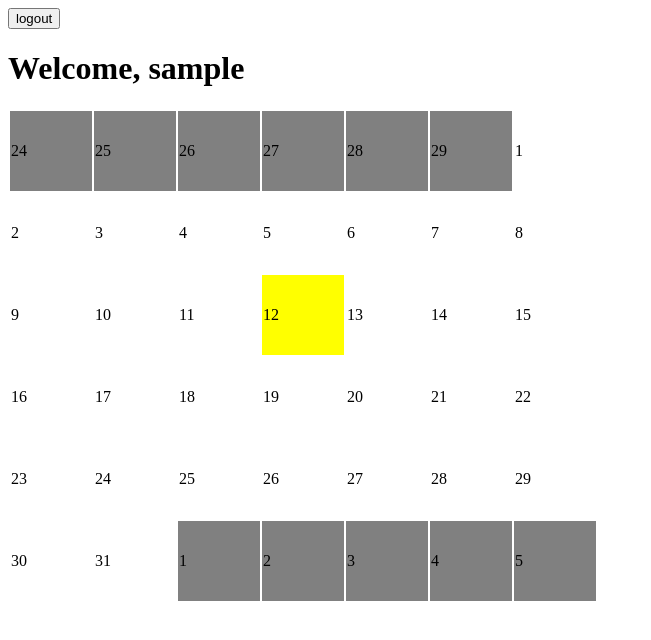
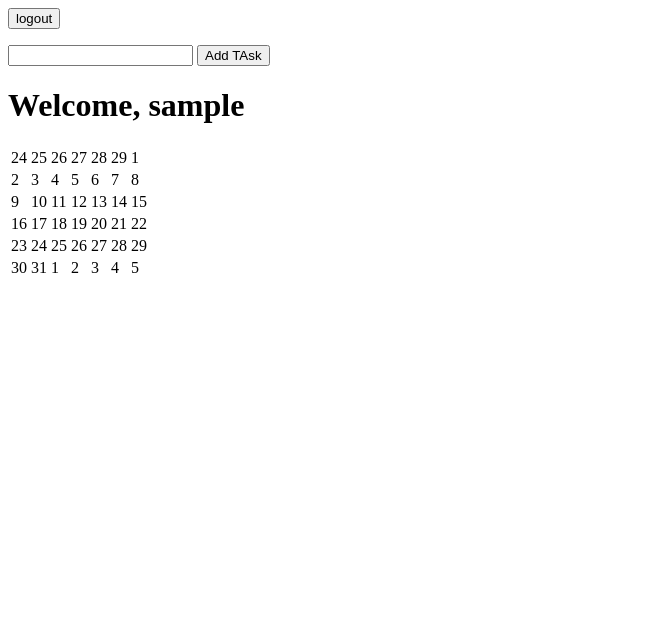
Before and after one commit to hristoroque/TasksDoer, a Django app: page /main/ in a window 1280 px wide. Shown: the top 640 px of the page, without its empty margins (0-651 px from the left). Run offline with Django 3.2, Linux system fonts and the light colour scheme; the visitor is signed in with stand-in values (Sample User, id 1); data that the repository does not hold is empty.

Commit message:
Added display of tasks and task form

```diff
--- a/Doer/main/templates/main/main.html
+++ b/Doer/main/templates/main/main.html
@@ -1,19 +1,15 @@
-<style>
-    .calday {
-        width: 5rem;
-        height: 5rem;
-    }
-    .today{
-        background-color: yellow;
-    }
-    .notthismonth{
-        background-color: gray;
-    }
-</style>
 <form method="POST" action="{% url 'main:logout' %}">
     {% csrf_token %}
     <input type="submit" value="logout">
 </form>
+<form method="POST" action="{% url 'main:add_task' %}">
+    {% csrf_token %}
+    <input type="text" name="description">
+    <button type="submit">Add TAsk</button>
+</form>
+{% for task in tasks %}
+    <p> {{ task.description }} </p>
+{% endfor %}
 <h1>Welcome, {{ request.user.username }}</h1>
 <table>
     {% for week in weeks %}
```
